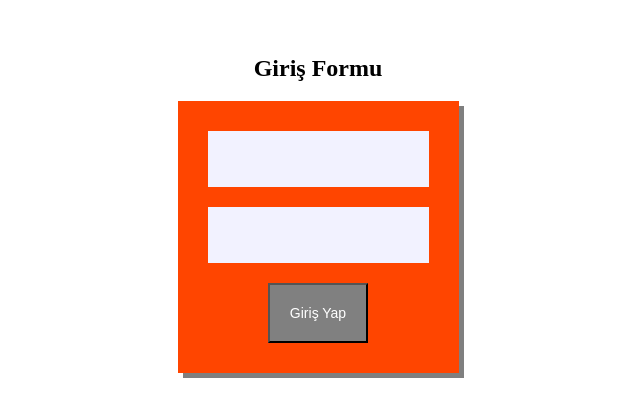
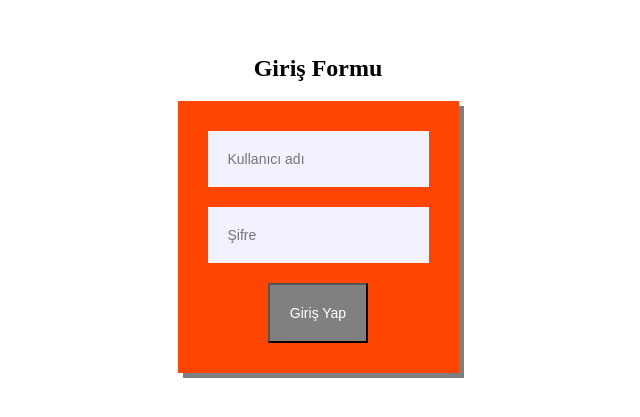
Before and after one commit to Mervegulatly/VigorMath, a React (Vite) app: page / in a window 1280 px wide. Shown: the part 179-596 px from the top of the page, without its empty margins (322-962 px from the left). Built offline with nearby package versions, Linux system fonts and the light colour scheme.

Commit message:
alert update

```diff
--- a/src/App.tsx
+++ b/src/App.tsx
@@ -1,18 +1,38 @@
 import './App.css';
-import type { ReactNode } from 'react';
+import { useState, type ReactNode } from 'react';
 import Input from './components/input/Input';
 import Button from './components/button/Button';
 import Form from './components/form/Form';
 
 function App() {
 
+  const [user, setUser] = useState({name:"", password:""});
+  const handleChange = (e: React.ChangeEvent<HTMLInputElement>) => {
+    if(e.target.type==="text"){
+      setUser ({ ...user, name : e.target.value }); //name update
+      console.log(user);
+    }else if(e.target.type==="password"){
+      setUser ({ ...user, password : e.target.value }); //password update
+      console.log(user);
+    }
+  }
+  const handleClick = () => {
+    if(user.name===""){
+      alert("Lütfen bir kullanıcı adı giriniz!")
+    }else if(user.password===""){
+      alert("Lütfen bir şifre giriniz!");
+    }else{
+      alert("kullanıcı adınız: "+user.name+"Şifreniz"+user.password)
+    }
+  }
+
   return (
     <div className="App">
       <h2>Giriş Formu</h2>
       <Form>
-        <Input type={"text"} />
-        <Input />
-        <Button />
+        <Input type={"text"} value={user.name} placeholder={"Kullanıcı adı"} onChange={handleChange} />
+        <Input type={"password"} value={user.password} placeholder={"Şifre"} onChange={handleChange}/>
+        <Button onClick={handleClick} />
       </Form>
     </div>
   )
--- a/src/components/button/Button.tsx
+++ b/src/components/button/Button.tsx
@@ -1,9 +1,13 @@
 import React from 'react';
 import "./button.css";
 
-function Button() {
+type InputProps = {
+  onClick?: (e: React.MouseEvent<HTMLButtonElement>) => void;
+};
+
+function Button({onClick}: InputProps) {
   return (
-    <button className="button">Giriş Yap</button>
+    <button className="button" onClick={onClick} >Giriş Yap</button>
   )
 }
 
--- a/src/components/input/Input.tsx
+++ b/src/components/input/Input.tsx
@@ -2,12 +2,15 @@ import React from 'react';
 import "./input.css";
 
 type InputProps = {
-  type?: string; // opsiyonel, ya da zorunlu yapabilirsin
+  type?: string; // You can make it optional or necessary.
+  placeholder?: string;
+  onChange?: (e: React.ChangeEvent<HTMLInputElement>) => void; //onChange must be a function, not a string type
+  value?: string;
 };
 
-const Input = ({ type = "text" }: InputProps) => {  //It will be defined as Component, so it is defined with a capital letter(Input)
+const Input = ({ type, placeholder, onChange, value }: InputProps) => {  //It will be defined as Component, so it is defined with a capital letter(Input)
   return (
-    <input type={type} className = "input" />
+    <input type={type} placeholder={placeholder} onChange={onChange} value={value} className="input" />
   )
 }
 
```
